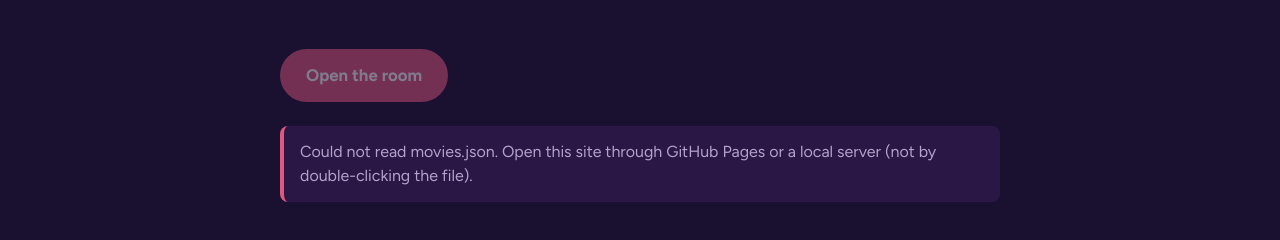
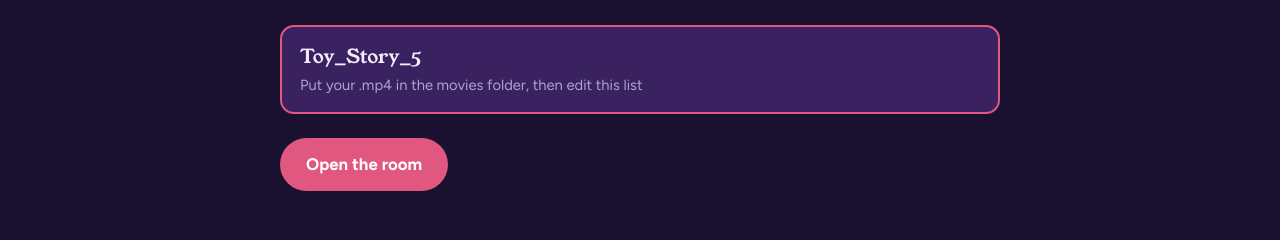
Before and after one commit to AK3067/Movietime, a plain HTML site: page index.html in a window 1280 px wide. Shown: the part 246-486 px from the top of the page. Drawn offline with nearby package versions, Linux system fonts and the light colour scheme.

Commit message:
Update Project file

```diff
--- a/index.html
+++ b/index.html
@@ -671,7 +671,7 @@
   /* ================= movie list ================= */
   async function loadList() {
     try {
-      const res = await fetch('movies.json', { cache: 'no-store' });
+      const res = await fetch('movies/movies.json', { cache: 'no-store' });
       if (!res.ok) throw new Error(res.status);
       movies = await res.json();
     } catch (e) {
--- a/movies/movies.json
+++ b/movies/movies.json
@@ -1,7 +1,7 @@
 [
   {
     "title": "Toy_Story_5",
-    "file": "movies/Toy_Story_5.mp4",
+    "file": "movies/Toy_Story_5/index.m3u8",
     "note": "Put your .mp4 in the movies folder, then edit this list"
   }
 ]
```
